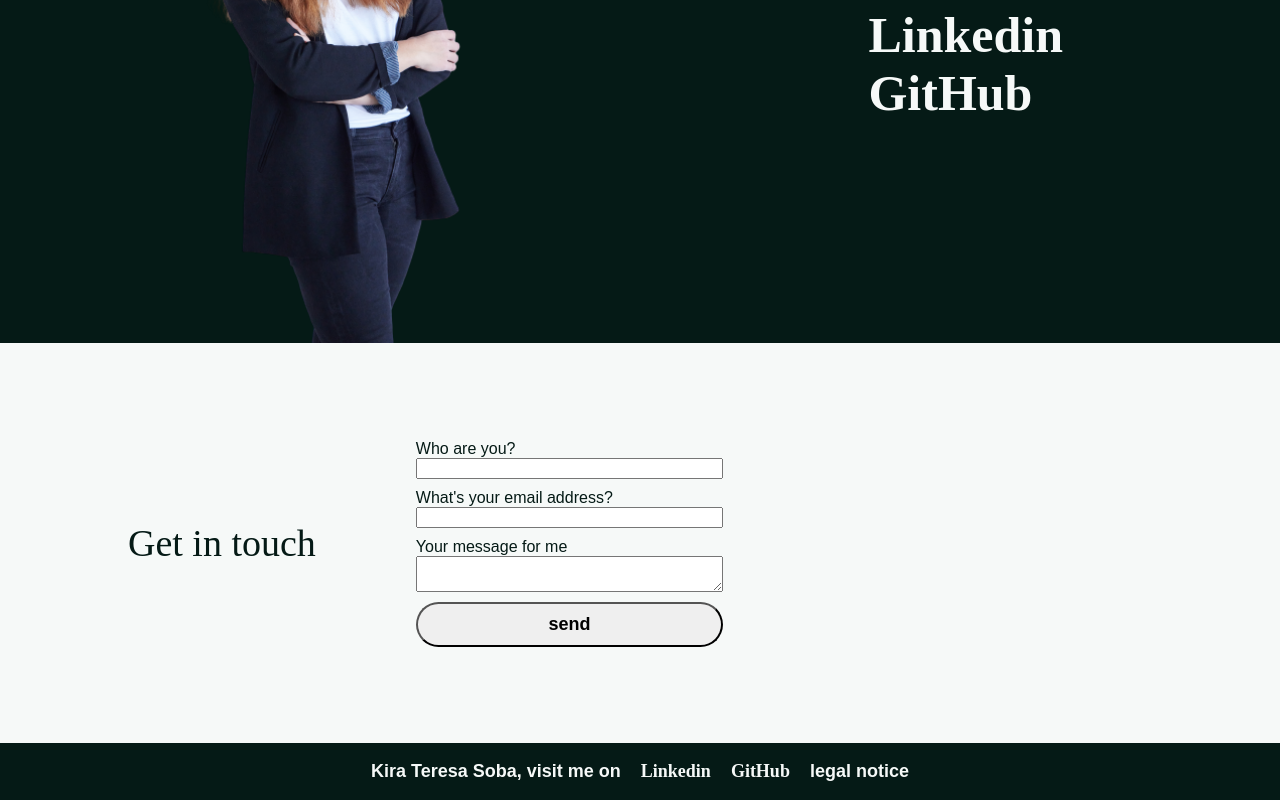
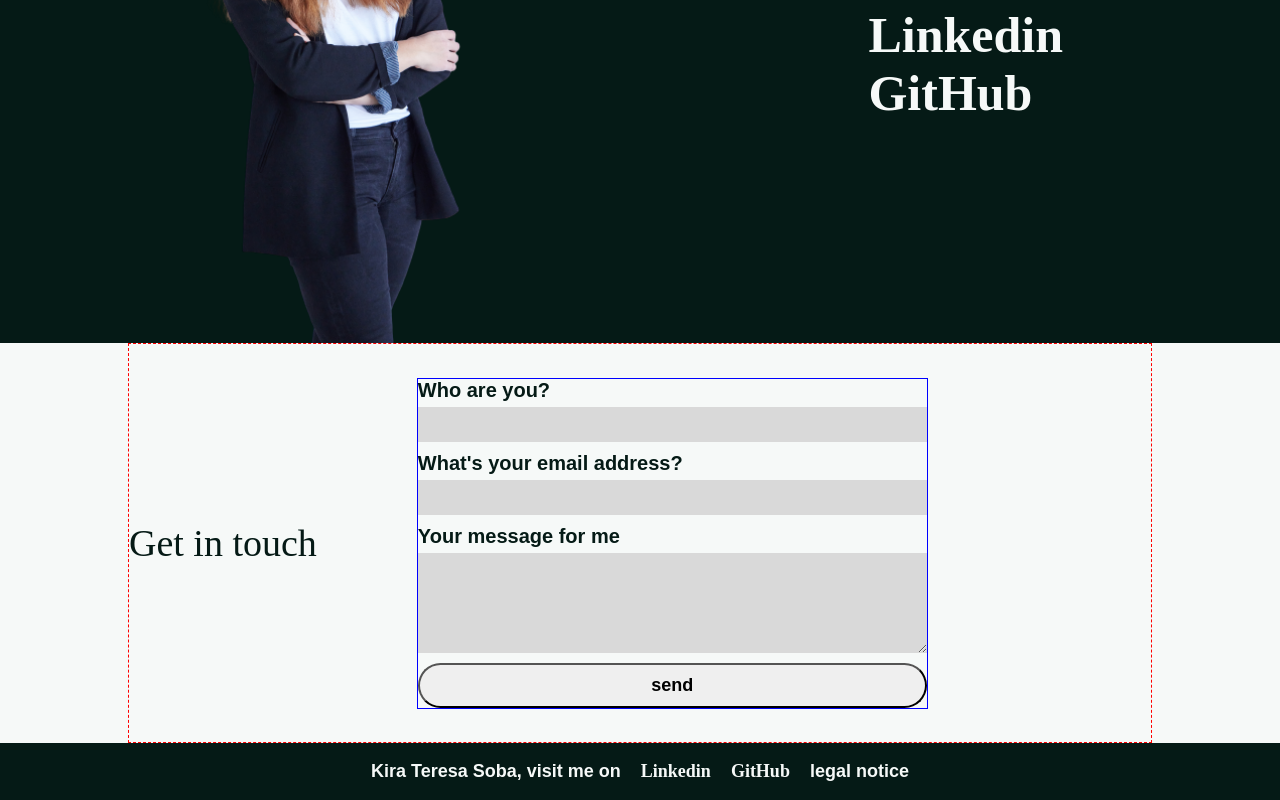
Before and after one commit to KiraTeresa/PortfolioPage, a React (Create React App) app in the folder client/: page /contact in a window 1280 px wide. Shown: the part 343-1143 px from the top of the page. Built offline with nearby package versions, Linux system fonts and the light colour scheme; no server answers; a web font is replaced by a local one.

Commit message:
Style: contact form

```diff
--- a/client/src/components/Contact/contact.scss
+++ b/client/src/components/Contact/contact.scss
@@ -4,16 +4,37 @@
         // justify-content: flex-start;
         align-items: center;
         gap: 100px;
+        border: red dashed 1px;
+
+        // h2 {
+        //     align-self: center;
+        // }
 
         form {
             display: flex;
             flex-direction: column;
             gap: 10px;
-            width: 30%;
+            width: 50%;
+            // min-height: 100%;
+            border: blue solid 1px;
+            font-size: 20px;
 
             label {
                 display: flex;
                 flex-direction: column;
+                font-weight: bold;
+            }
+
+            input,
+            textarea {
+                margin-top: 5px;
+                padding: 10px;
+                background-color: #D9D9D9;
+                border: none;
+            }
+
+            textarea {
+                height: 100px;
             }
         }
     }
```
